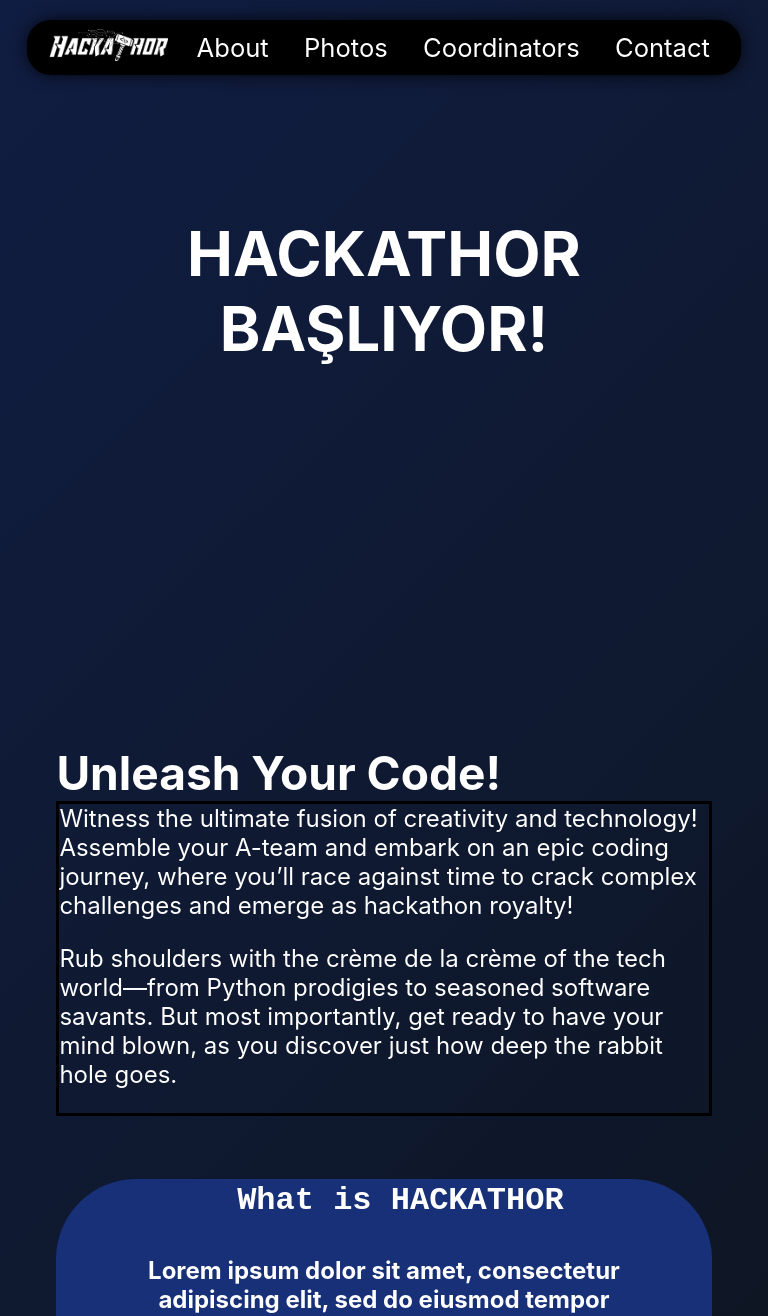
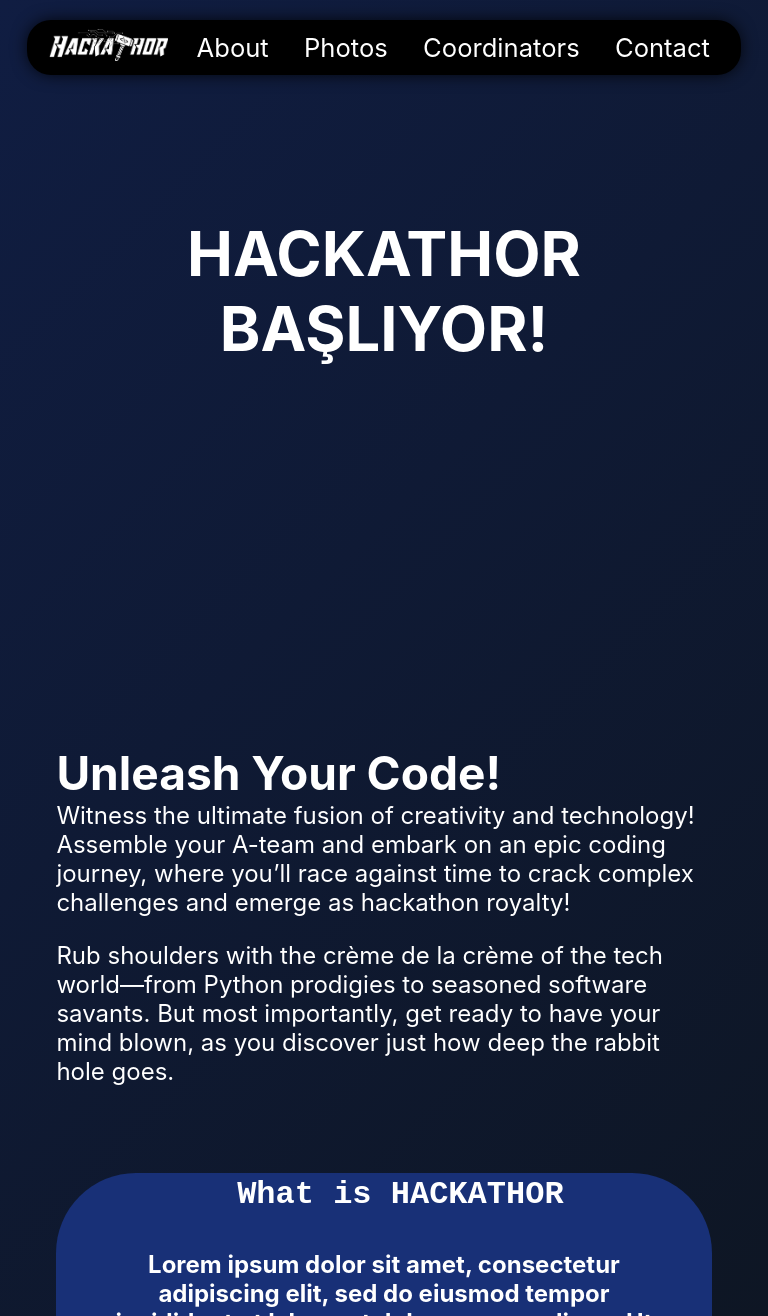
Before and after one commit to erdemerdogdu/Hackathor-Website, a React (Create React App) app: page / in a window 768 px wide. Shown: the top 1316 px of the page. Built offline with nearby package versions, Linux system fonts and the light colour scheme.

Commit message:
comments

```diff
--- a/src/CSS/Home.css
+++ b/src/CSS/Home.css
@@ -37,10 +37,10 @@ h2 {
     display: flex;
     margin: 0 5% 0 5%;
     /* For tests */
-    border: 3px solid #73AD21;
+    /* border: 3px solid #73AD21; */
   }
 }
-/* Mobil */
+/* Mobile */
 @media (max-width:768px) {
   .home-content {
     display: flex;
@@ -48,7 +48,7 @@ h2 {
     margin: 0 5% 0 5%;
 
     /* For tests */
-    border: 3px solid black;
+    /* border: 3px solid black; */
   }
 
   .home .home-content p{
```
